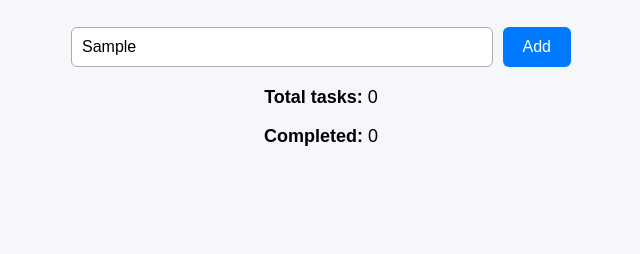
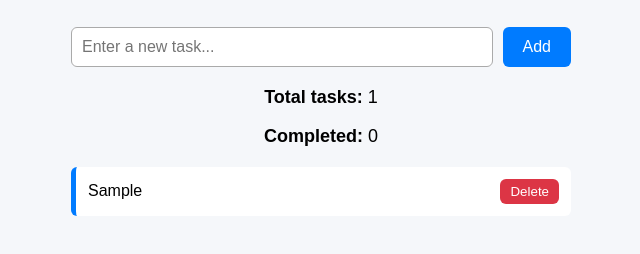
Before and after one commit to mubarak-jimoh/task-tracker-dashboard, a plain HTML site: page index.html in a window 1280 px wide. Both pictures are taken after typing "Sample" into the empty fields and a click on the button "Add". Shown: the part 74-328 px from the top of the page, without its empty margins (319-959 px from the left). Drawn offline with Linux system fonts and the light colour scheme.

Commit message:
Fix broken script, add Enter key support and rewrite README
script.js was cut off mid-function, so the page threw a syntax error and
nothing worked. Completed removeTask, wired up the Add button, and render
task text with textContent so typed HTML is never executed.

```diff
--- a/index.html
+++ b/index.html
@@ -1,5 +1,5 @@
 <!doctype html>
-<html>
+<html lang="en">
 <head>
   <meta charset="utf-8">
   <title>Task Tracker Dashboard</title>
@@ -14,7 +14,7 @@
 
   <main>
     <section id="new-task">
-      <input id="task-input" type="text" placeholder="Enter a new task...">
+      <input id="task-input" type="text" placeholder="Enter a new task..." aria-label="New task">
       <button id="add-btn">Add</button>
     </section>
 
--- a/script.js
+++ b/script.js
@@ -24,11 +24,18 @@ function render() {
     const li = document.createElement("li");
     li.className = "task" + (task.completed ? " completed" : "");
 
-    li.innerHTML = `
-      <span onclick="toggle(${index})">${task.text}</span>
-      <button class="delete-btn" onclick="removeTask(${index})">Delete</button>
-    `;
+    // textContent keeps task text as plain text, so typed HTML is never run
+    const text = document.createElement("span");
+    text.className = "task-text";
+    text.textContent = task.text;
+    text.addEventListener("click", () => toggle(index));
 
+    const deleteBtn = document.createElement("button");
+    deleteBtn.className = "delete-btn";
+    deleteBtn.textContent = "Delete";
+    deleteBtn.addEventListener("click", () => removeTask(index));
+
+    li.append(text, deleteBtn);
     list.appendChild(li);
   });
   updateStats();
@@ -53,4 +60,16 @@ function toggle(i) {
 
 // Remove a task
 function removeTask(i) {
-  tasks.sp
+  tasks.splice(i, 1);
+  save();
+  render();
+}
+
+addBtn.addEventListener("click", addTask);
+
+// Pressing Enter in the input adds the task too
+input.addEventListener("keydown", (e) => {
+  if (e.key === "Enter") addTask();
+});
+
+render();
--- a/style.css
+++ b/style.css
@@ -56,6 +56,8 @@ header h1 {
 .task {
   display: flex;
   justify-content: space-between;
+  align-items: center;
+  gap: 10px;
   padding: 12px;
   background: white;
   border-radius: 6px;
@@ -82,3 +84,9 @@ header h1 {
 .delete-btn:hover {
   background: #c82333;
 }
+
+.task-text {
+  flex: 1;
+  cursor: pointer;
+  word-break: break-word;
+}
```
Also changed, not shown: 1 other file.
